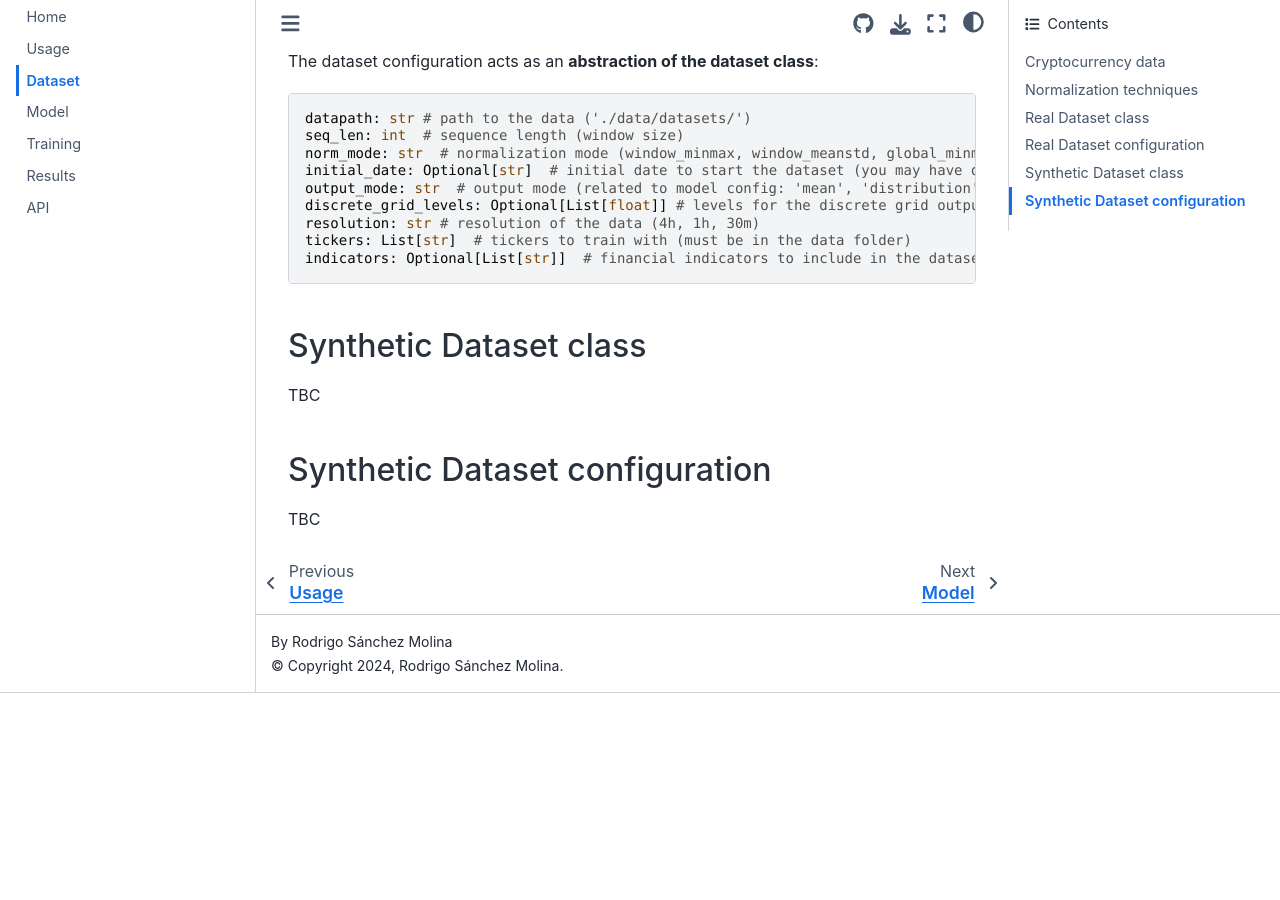
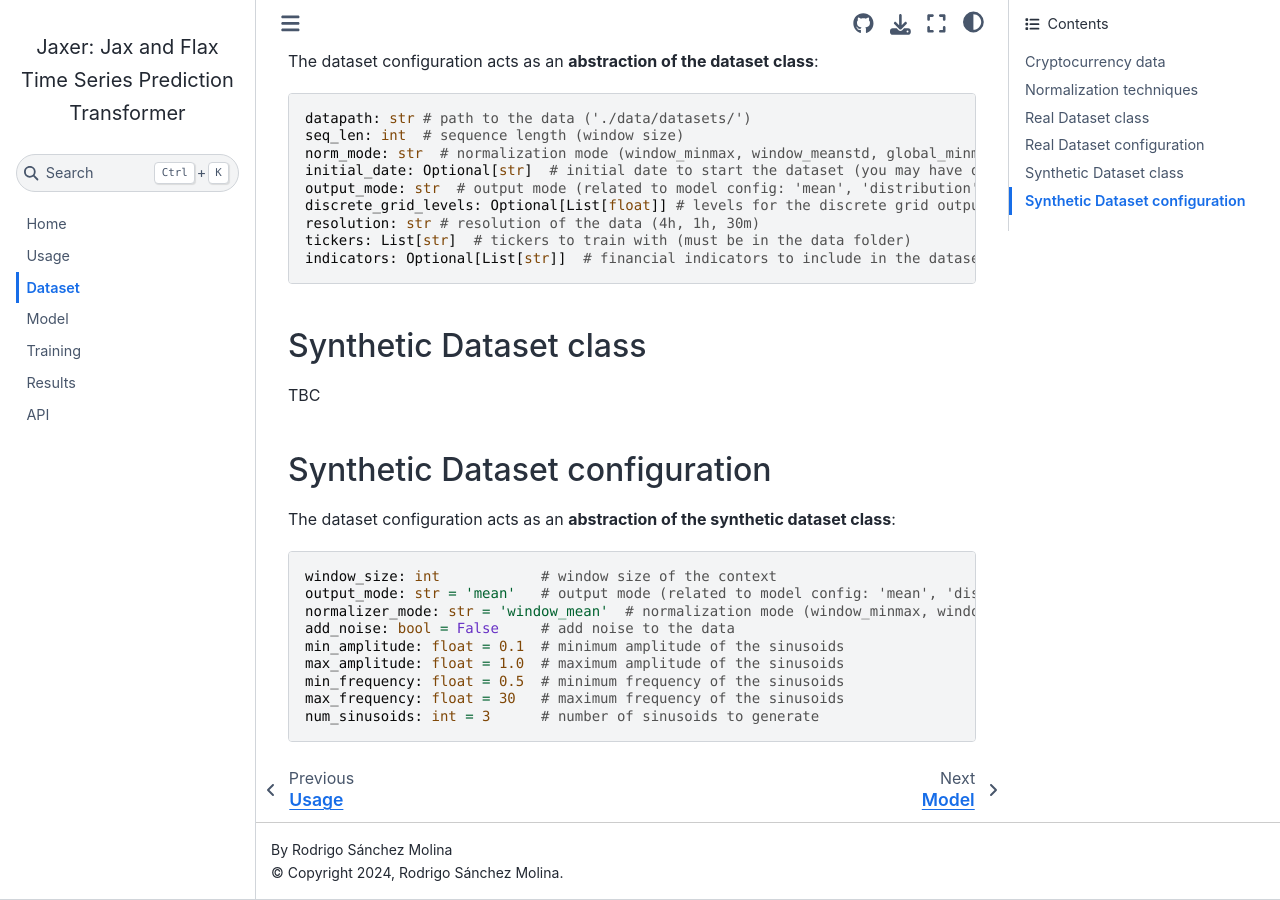
Before and after one commit to rsanchezmo/jaxer, a Sphinx documentation site: the page built from docs/dataset.rst, in a window 1280 px wide and 900 px high, scrolled down 6780 px. Built offline with Sphinx 7.4.7 and the Sphinx Book theme 1.1.4, drawn with Linux system fonts in a browser that asks for light colours; before the commit the page ends 7473 px from its top, so only the background shows below that.

Commit message:
fix docstring

```diff
--- a/docs/dataset.rst
+++ b/docs/dataset.rst
@@ -322,5 +322,16 @@
 
 Synthetic Dataset configuration
 ~~~~~~~~~~~~~~~~~~~~~~~~~~~~~~~
+The dataset configuration acts as an **abstraction of the synthetic dataset class**:
 
-TBC
+.. code-block:: python
+
+    window_size: int            # window size of the context
+    output_mode: str = 'mean'   # output mode (related to model config: 'mean', 'distribution', 'discrete_grid')
+    normalizer_mode: str = 'window_mean'  # normalization mode (window_minmax, window_meanstd, window_mean, global_minmax, global_meanstd, none)
+    add_noise: bool = False     # add noise to the data
+    min_amplitude: float = 0.1  # minimum amplitude of the sinusoids
+    max_amplitude: float = 1.0  # maximum amplitude of the sinusoids
+    min_frequency: float = 0.5  # minimum frequency of the sinusoids
+    max_frequency: float = 30   # maximum frequency of the sinusoids
+    num_sinusoids: int = 3      # number of sinusoids to generate
```
Also changed, not shown: 1 other file.
